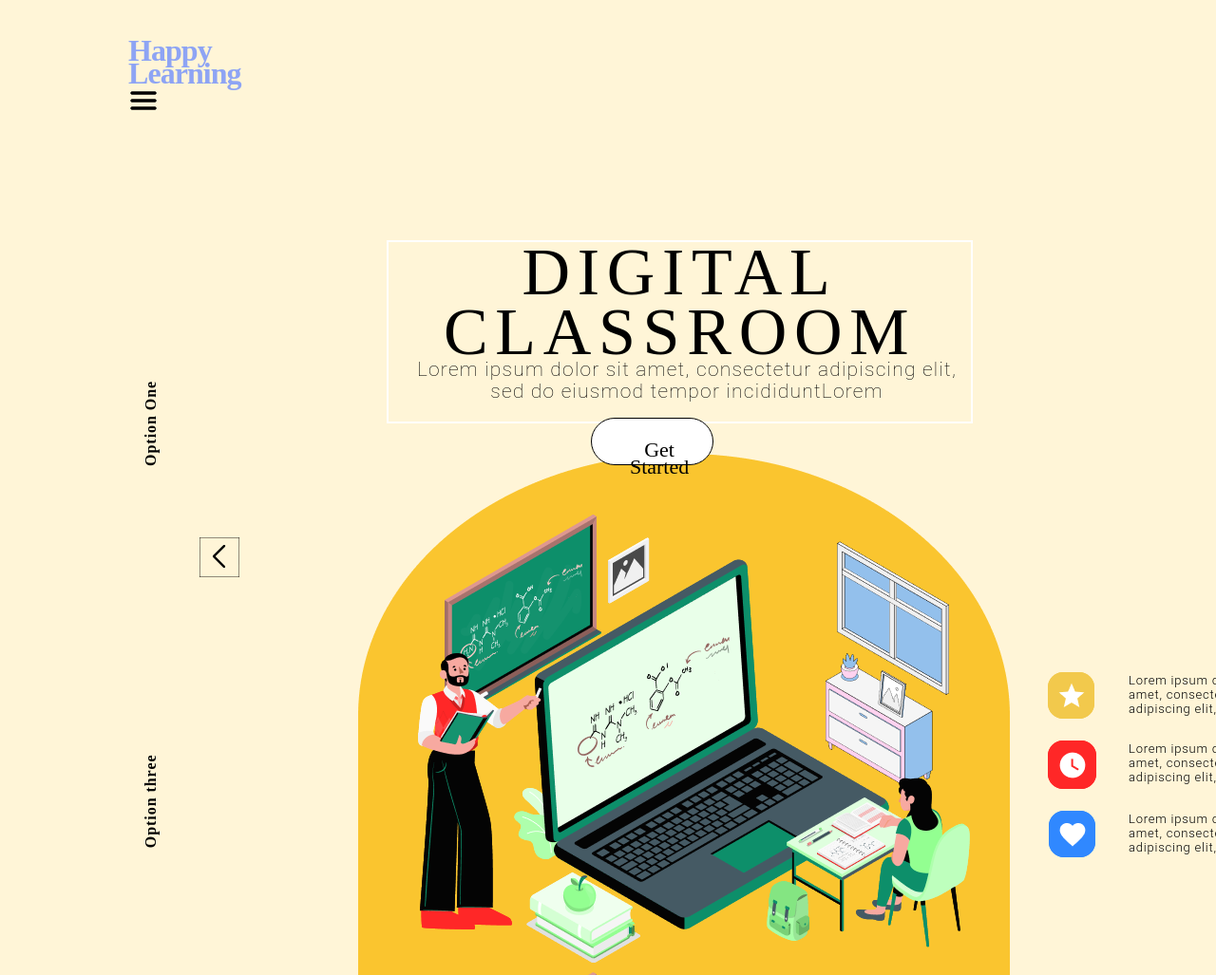
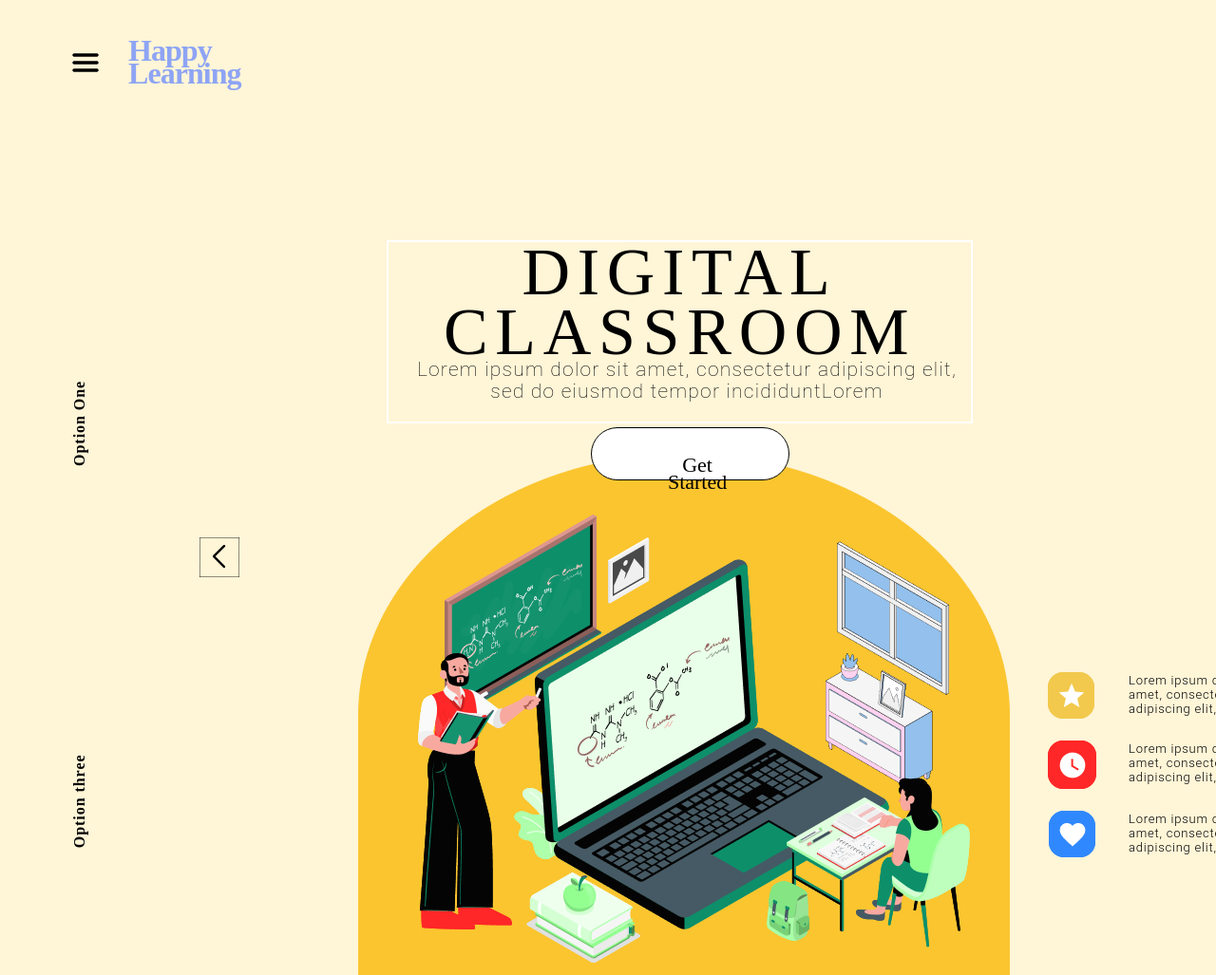
Before and after one commit to dfonsecar/landing_page_actual, a plain HTML site: page index.html in a window 1280 px wide. Shown: the top 1027 px of the page at 95% size. Drawn offline with Linux system fonts and the light colour scheme.

Commit message:
semifinals_commits_2

```diff
--- a/css/landing.css
+++ b/css/landing.css
@@ -1,14 +1,16 @@
 @import url();
 body {
 background-color: #FFF5D7;
-width: 100%;
-margin: auto;
+width: 90%;
+margin: 0;
+padding: 0%;
 color: #8EA4F4;
 }
 .container {
 position: relative;
 width: 1440px;
 height: 1024px;
+
 }
 .flex {
     display: flex;
@@ -37,8 +39,11 @@ height: 1024px;
     letter-spacing: -0.03em;
 }
 .c {
+    position: relative;
     width: 32px;
     height: 32px;
+    left: 34px;
+    top: 10px;
     background-image: url('/assets/icons/3barras.png');
 }
 
@@ -77,7 +82,6 @@ height: 1024px;
     position: absolute;
 width: 143px;
 height: 37.76px;
-left: 75px;
 top: 427px;
 
 font-family: 'Raleway';
@@ -98,7 +102,6 @@ transform: rotate(-90deg);
     position: absolute;
 width: 143px;
 height: 37.76px;
-left: 75px;
 top: 825px;
 
 font-family: 'Raleway';
@@ -298,13 +301,13 @@ box-sizing: border-box;
 display: flex;
 flex-direction: row;
 align-items: flex-start;
-padding: 24px 57px 24px 40px;
+padding: 30px 127px 24px 80px;
 gap: 10px;
 
 position: absolute;
 left: 43.19%;
 right: 42.15%;
-top: 42.97%;
+top: 43.97%;
 bottom: 50.59%;
 
 background: #FFFFFF;
@@ -333,4 +336,5 @@ height: 502px;
 left: 440px;
 top: 542px;
 background-image: url('/assets/imgs/profes.png');
+background-repeat: no-repeat;
 }
--- a/index.html
+++ b/index.html
@@ -11,11 +11,11 @@
 <body>
     <section class="container">
         <header class="flex">
+            <div class="c">
+                <img src="/assets/icons/3barras.png">
+            </div>
             <div class="logo">
                 <span>Happy<br>Learning</span>
-                <div class="c">
-                    <img src="/assets/icons/3barras.png">
-                </div>
             </div>
 
             <div class="menu">
@@ -76,13 +76,11 @@
                 <div class="text">
                     <h1>DIGITAL CLASSROOM</h1>
                     <p>Lorem ipsum dolor sit amet, consectetur adipiscing elit, sed do eiusmod tempor incididuntLorem</p>
-                    <button class="btn btn-white">Get Started</button>
                 </div>
-
+                <button class="btn btn-white">Get Started</button>
                 <div class="imagen1">
                      <img src="/assets/imgs/Image_top.png">
                 </div>
-
                 <div class="imagen2">
                     <img src="/assets/imgs/profes.png">
                 </div>
```
